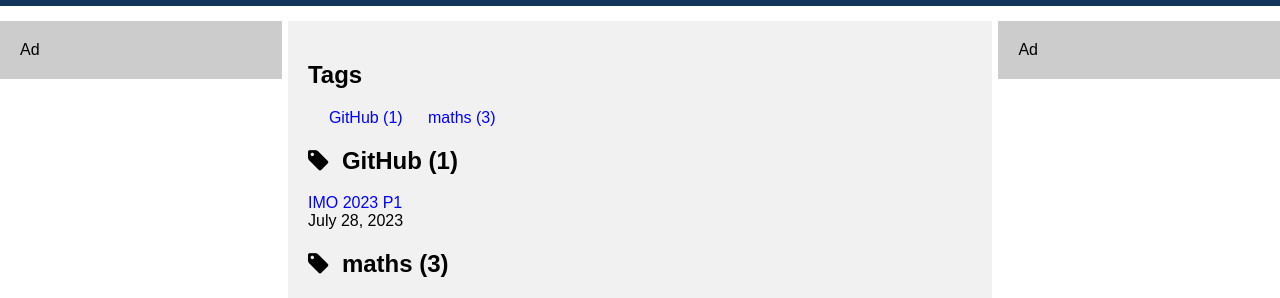
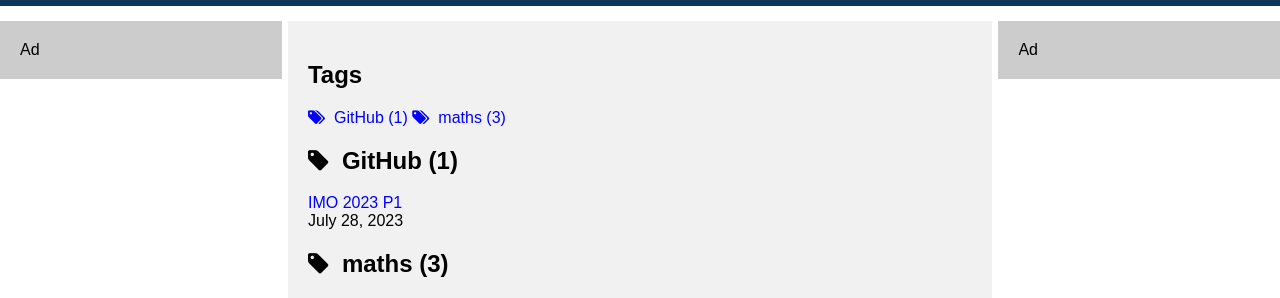
Before and after one commit to hoAngnaMPHan/apmaths.github.io, a Jekyll site: the page built from tags.html, in a window 1280 px wide. Shown: the part 194-492 px from the top of the page. Built offline with Jekyll 4.4.1, drawn with Linux system fonts in a browser that asks for light colours.

Commit message:
Update tags.html

```diff
--- a/tags.html
+++ b/tags.html
@@ -14,7 +14,7 @@ title: 'Tag Index'
 {%- assign tags_list = site_tags | split:',' | sort -%}
 
 {%- for tag in tags_list -%}
-    <a href="#{{- tag -}}"> <i class="fa-regular fa-tag"></i> &nbsp;{{- tag -}}&nbsp;({{site.tags[tag].size}})</a>
+    <a href="#{{- tag -}}"> <i class="fa fa-tags" aria-hidden="true"></i> &nbsp;{{- tag -}}&nbsp;({{site.tags[tag].size}})</a>
 {%- endfor -%}
 
 <div id="full-tags-list">
```
